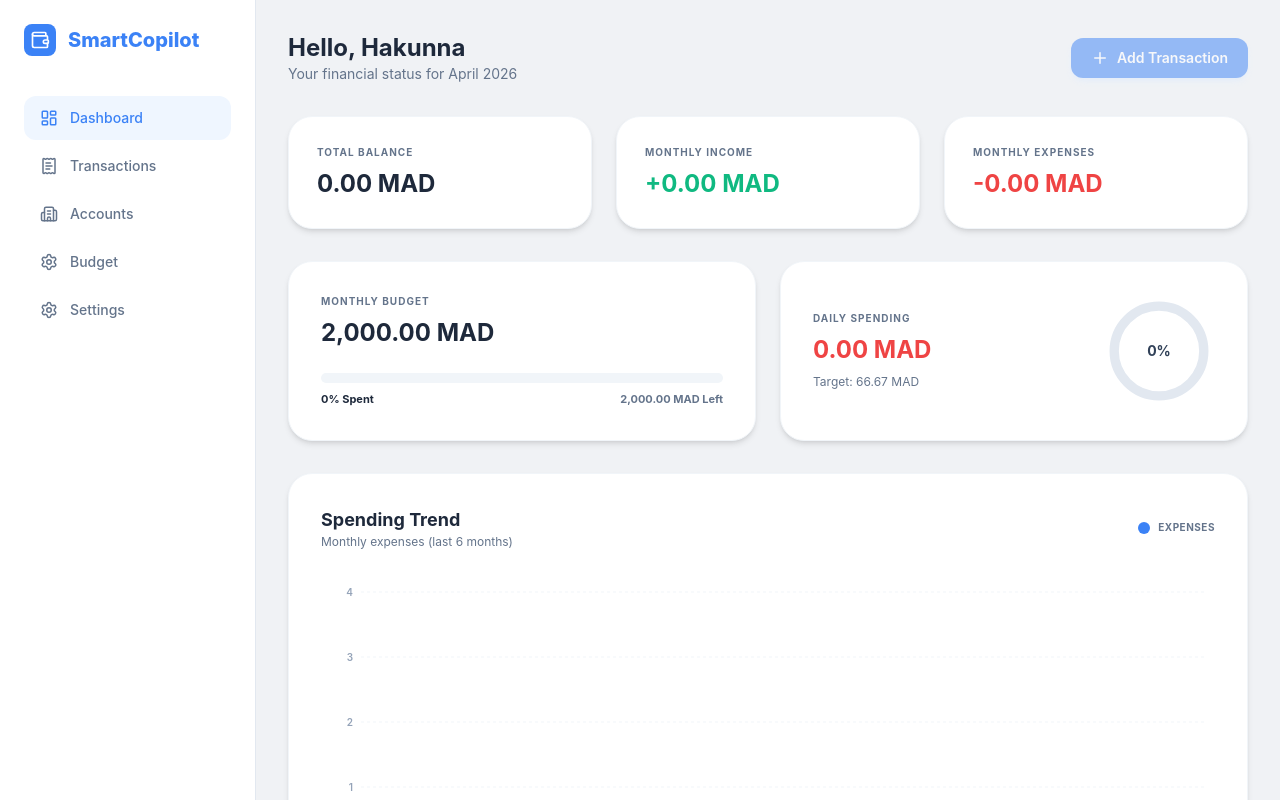
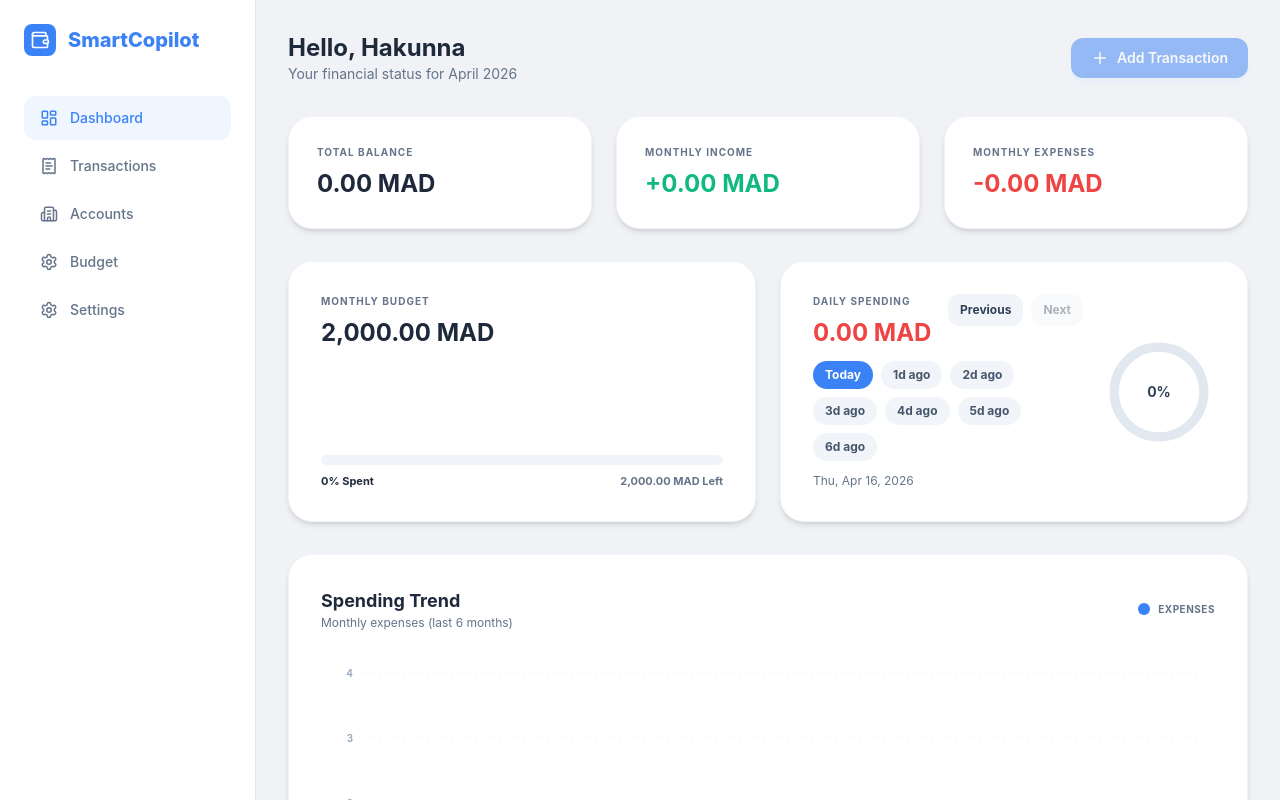
Before and after one commit to hakunnna2/tracker-money, a React (Vite) app: page / in a window 1280 px wide. Shown: the top 800 px of the page. Built offline with nearby package versions, Linux system fonts and the light colour scheme.

Commit message:
feat: add previous-day selector to daily spending

```diff
--- a/src/components/tabs/DashboardView.tsx
+++ b/src/components/tabs/DashboardView.tsx
@@ -50,6 +50,7 @@ export default function DashboardView({
   onViewAllTransactions,
 }: DashboardViewProps) {
   const [shouldLoadChart, setShouldLoadChart] = useState(false);
+  const [selectedDayOffset, setSelectedDayOffset] = useState(0);
 
   const walletAccount = useMemo(
     () => accounts.find((account) => account.name.trim().toLowerCase() === 'wallet') || accounts[0],
@@ -166,16 +167,19 @@ export default function DashboardView({
   const budgetSpentPercent = Math.min(100, (stats.currentMonthExpenses / (budget.monthlyLimit || 1)) * 100);
   const dailyStats = useMemo(() => {
     const now = new Date();
-    const daysInMonth = new Date(now.getFullYear(), now.getMonth() + 1, 0).getDate();
+    const selectedDate = new Date(now);
+    selectedDate.setDate(now.getDate() - selectedDayOffset);
+
+    const daysInMonth = new Date(selectedDate.getFullYear(), selectedDate.getMonth() + 1, 0).getDate();
     const todaySpent = transactions
       .filter((t) => {
         if (t.type !== 'expense') return false;
         const d = parseLocalDate(t.date);
         return (
           t.accountId === walletAccount?.id &&
-          d.getDate() === now.getDate() &&
-          d.getMonth() === now.getMonth() &&
-          d.getFullYear() === now.getFullYear()
+          d.getDate() === selectedDate.getDate() &&
+          d.getMonth() === selectedDate.getMonth() &&
+          d.getFullYear() === selectedDate.getFullYear()
         );
       })
       .reduce((sum, t) => sum + t.amount, 0);
@@ -184,8 +188,8 @@ export default function DashboardView({
     const progressRaw = (todaySpent / (dailyTarget || 1)) * 100;
     const progress = Math.min(100, progressRaw);
 
-    return { todaySpent, dailyTarget, progress, progressRaw };
-  }, [transactions, budget.monthlyLimit, walletAccount]);
+    return { todaySpent, dailyTarget, progress, progressRaw, selectedDate };
+  }, [transactions, budget.monthlyLimit, walletAccount, selectedDayOffset]);
 
   const circleRadius = 48;
   const circleCircumference = 2 * Math.PI * circleRadius;
@@ -229,13 +233,53 @@ export default function DashboardView({
         </div>
 
         <div className="bg-white rounded-3xl p-5 sm:p-6 lg:p-8 shadow-brand border border-slate-100 flex items-center justify-between gap-5">
-          <div>
-            <p className="text-[10px] uppercase font-bold tracking-widest text-brand-muted mb-2">Daily Spending</p>
-            <h3 className="text-lg sm:text-xl lg:text-2xl font-bold text-brand-danger">
-              {formatCurrency(dailyStats.todaySpent, currency)}
-            </h3>
-            <p className="text-xs text-brand-muted mt-2">
-              Target: {formatCurrency(dailyStats.dailyTarget, currency)}
+          <div className="min-w-0 flex-1">
+            <div className="flex items-start justify-between gap-3 mb-3">
+              <div>
+                <p className="text-[10px] uppercase font-bold tracking-widest text-brand-muted mb-2">Daily Spending</p>
+                <h3 className="text-lg sm:text-xl lg:text-2xl font-bold text-brand-danger">
+                  {formatCurrency(dailyStats.todaySpent, currency)}
+                </h3>
+              </div>
+              <div className="flex items-center gap-2 shrink-0">
+                <button
+                  onClick={() => setSelectedDayOffset((current) => Math.min(current + 1, 30))}
+                  disabled={selectedDayOffset >= 30}
+                  className="px-3 py-2 rounded-xl bg-slate-100 text-slate-700 text-xs font-bold disabled:opacity-40 disabled:cursor-not-allowed"
+                >
+                  Previous
+                </button>
+                <button
+                  onClick={() => setSelectedDayOffset((current) => Math.max(current - 1, 0))}
+                  disabled={selectedDayOffset <= 0}
+                  className="px-3 py-2 rounded-xl bg-slate-100 text-slate-700 text-xs font-bold disabled:opacity-40 disabled:cursor-not-allowed"
+                >
+                  Next
+                </button>
+              </div>
+            </div>
+
+            <div className="flex flex-wrap gap-2 mb-3">
+              {[0, 1, 2, 3, 4, 5, 6].map((offset) => (
+                <button
+                  key={offset}
+                  onClick={() => setSelectedDayOffset(offset)}
+                  className={`px-3 py-1.5 rounded-full text-xs font-bold transition-colors ${
+                    selectedDayOffset === offset ? 'bg-brand-blue text-white' : 'bg-slate-100 text-slate-600'
+                  }`}
+                >
+                  {offset === 0 ? 'Today' : `${offset}d ago`}
+                </button>
+              ))}
+            </div>
+
+            <p className="text-xs text-brand-muted">
+              {dailyStats.selectedDate.toLocaleDateString(undefined, {
+                weekday: 'short',
+                month: 'short',
+                day: 'numeric',
+                year: 'numeric',
+              })}
             </p>
           </div>
 
```
